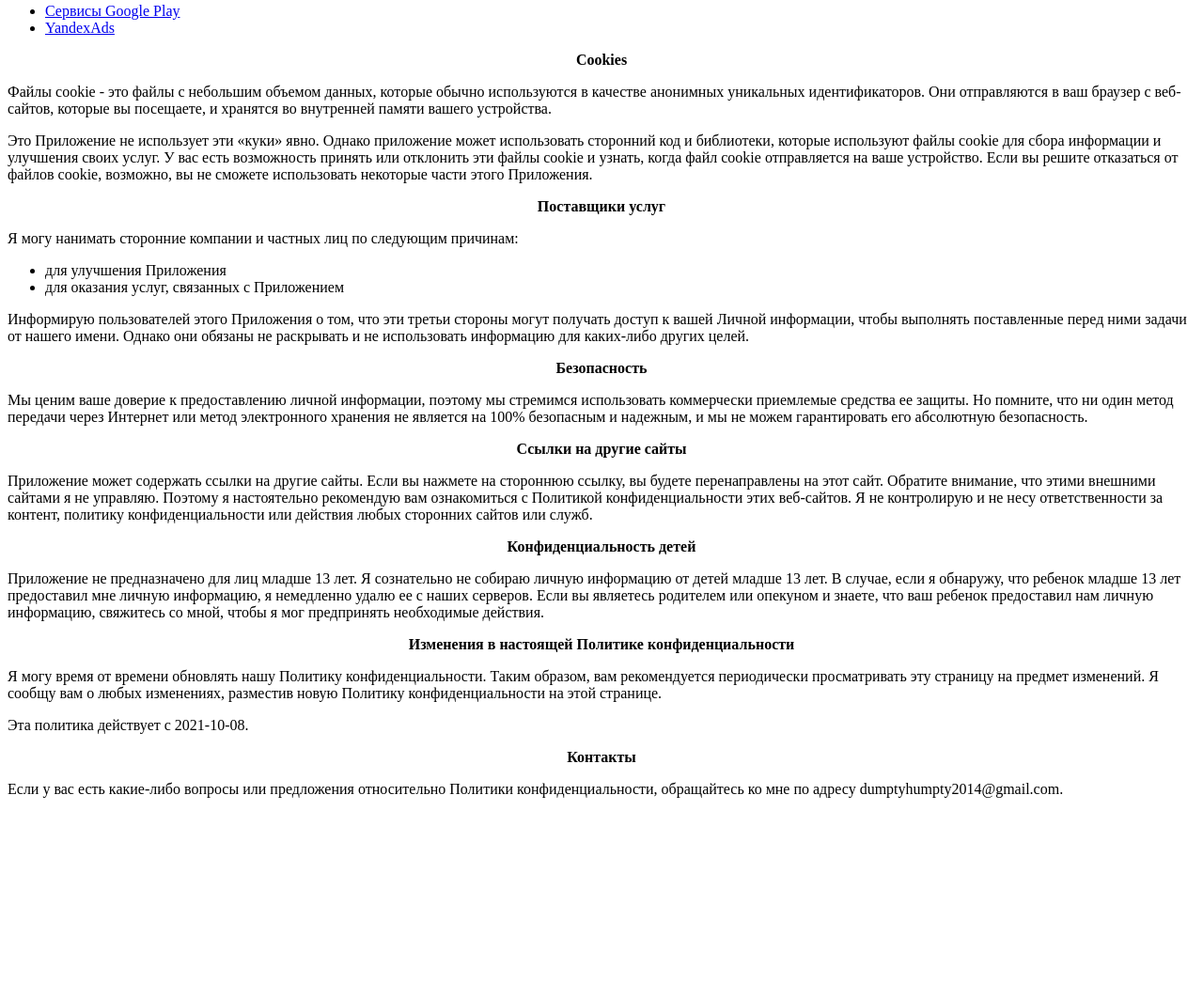
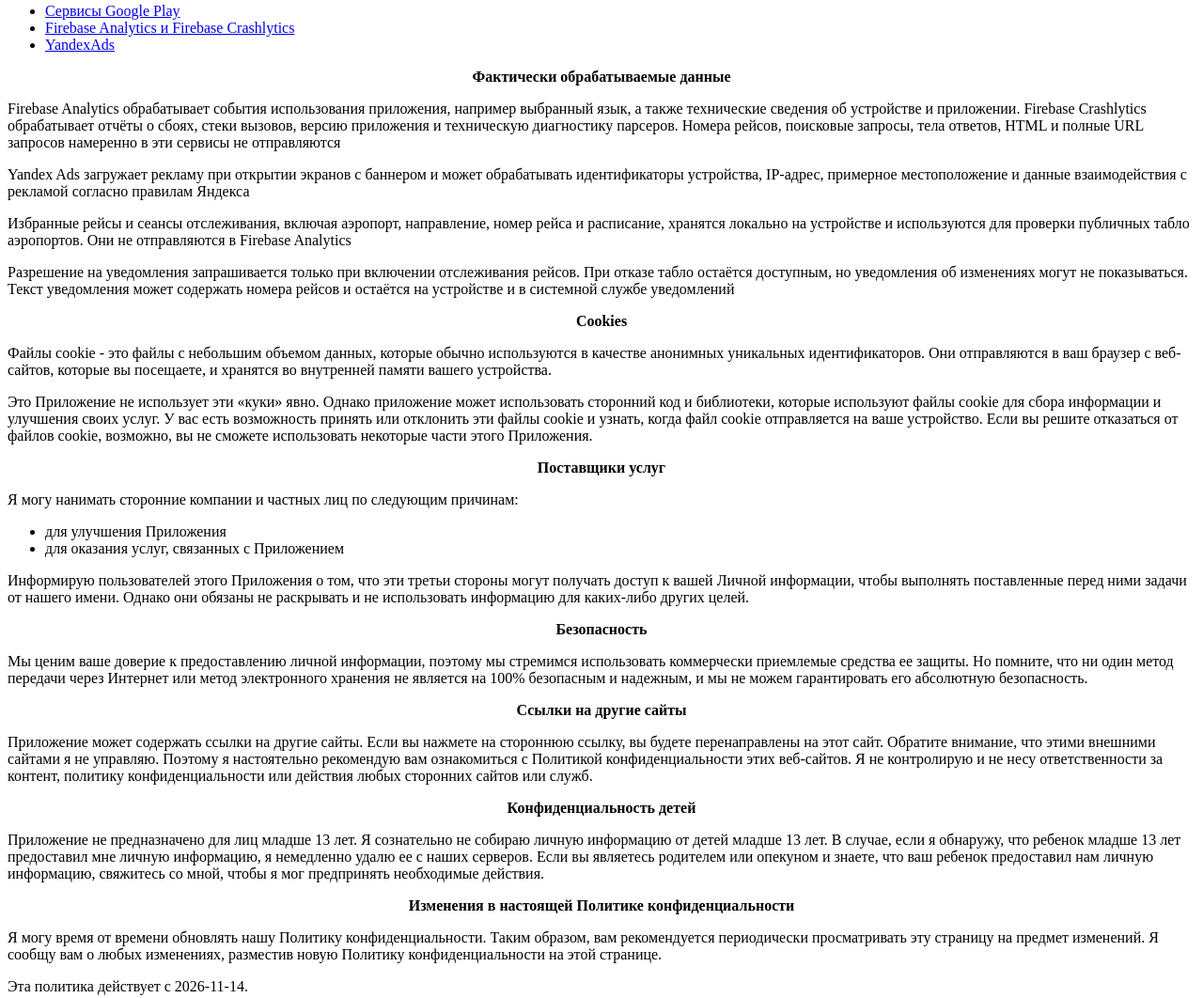
Before and after one commit to dumptyhumpty2014gmail/privacy_policy_app_ufa, a plain HTML site: page index.html in a window 1280 px wide. Shown: the part 409-1471 px from the top of the page at 94% size. Before the commit the page ends 1274 px from the top, so only its background shows below. Drawn offline with Linux system fonts and the light colour scheme.

Commit message:
Update index.html

```diff
--- a/index.html
+++ b/index.html
@@ -11,16 +11,21 @@
     <p>Сергей Смирнов создал бесплатное приложение ru.aboutnizhnynovgorod.dumptyhumpty2014.tabloufa (Приложение). Данная УСЛУГА предоставляется Сергеем Смирновым бесплатно и предназначена для использования «как есть».</p>
     <p>Эта страница используется для информирования посетителей о политике в отношении сбора, использования и раскрытия Личной информации, если кто-то решил использовать Приложение.</p>
     <p>Если вы решите использовать Приложение, вы соглашаетесь на сбор и использование информации в отношении этой политики. Личная информация, которую я собираю, используется для предоставления и улучшения сервиса. Я не буду использовать или передавать вашу информацию кому-либо, кроме случаев, описанных в настоящей Политике конфиденциальности.</p>
- <p style="text-align: center;"><strong>Сбор и использование информации</strong></p>
+  <p style="text-align: center;"><strong>Сбор и использование информации</strong></p>
     <p>Для лучшего опыта при использовании нашего Сервиса я могу потребовать от вас предоставить нам определенную личную информацию. Информация, которую я запрашиваю, будет храниться на вашем устройстве и не будет собираться мной каким-либо образом.</p>
     <p>Приложение использует сторонние сервисы, которые могут собирать информацию, используемую для вашей идентификации.</p>
     <p>Ссылка на политику конфиденциальности сторонних поставщиков услуг, используемых приложением:</p>
     <ul>
       <li><a href="https://policies.google.com/privacy?hl=ru">Сервисы Google Play</a></li>
-      <!--<li><a href="https://support.google.com/admob/answer/6128543?hl=ru">AdMob</a></li>-->
+      <li><a href="https://firebase.google.com/support/privacy">Firebase Analytics и Firebase Crashlytics</a></li>
       <li><a href="https://yandex.com/legal/confidential/">YandexAds</a></li>
   </ul>
-   <p style="text-align: center;"><strong>Cookies</strong></p>
+    <p style="text-align: center;"><strong>Фактически обрабатываемые данные</strong></p>
+    <p>Firebase Analytics обрабатывает события использования приложения, например выбранный язык, а также технические сведения об устройстве и приложении. Firebase Crashlytics обрабатывает отчёты о сбоях, стеки вызовов, версию приложения и техническую диагностику парсеров. Номера рейсов, поисковые запросы, тела ответов, HTML и полные URL запросов намеренно в эти сервисы не отправляются</p>
+   <p>Yandex Ads загружает рекламу при открытии экранов с баннером и может обрабатывать идентификаторы устройства, IP-адрес, примерное местоположение и данные взаимодействия с рекламой согласно правилам Яндекса</p>
+ <p>Избранные рейсы и сеансы отслеживания, включая аэропорт, направление, номер рейса и расписание, хранятся локально на устройстве и используются для проверки публичных табло аэропортов. Они не отправляются в Firebase Analytics</p>
+<p>Разрешение на уведомления запрашивается только при включении отслеживания рейсов. При отказе табло остаётся доступным, но уведомления об изменениях могут не показываться. Текст уведомления может содержать номера рейсов и остаётся на устройстве и в системной службе уведомлений</p>
+    <p style="text-align: center;"><strong>Cookies</strong></p>
     <p>Файлы cookie - это файлы с небольшим объемом данных, которые обычно используются в качестве анонимных уникальных идентификаторов. Они отправляются в ваш браузер с веб-сайтов, которые вы посещаете, и хранятся во внутренней памяти вашего устройства.</p>
     <p>Это Приложение не использует эти «куки» явно. Однако приложение может использовать сторонний код и библиотеки, которые используют файлы cookie для сбора информации и улучшения своих услуг. У вас есть возможность принять или отклонить эти файлы cookie и узнать, когда файл cookie отправляется на ваше устройство. Если вы решите отказаться от файлов cookie, возможно, вы не сможете использовать некоторые части этого Приложения.</p>
    <p style="text-align: center;"><strong>Поставщики услуг</strong></p>
@@ -38,7 +43,7 @@
     <p>Приложение не предназначено для лиц младше 13 лет. Я сознательно не собираю личную информацию от детей младше 13 лет. В случае, если я обнаружу, что ребенок младше 13 лет предоставил мне личную информацию, я немедленно удалю ее с наших серверов. Если вы являетесь родителем или опекуном и знаете, что ваш ребенок предоставил нам личную информацию, свяжитесь со мной, чтобы я мог предпринять необходимые действия.</p>
      <p style="text-align: center;"><strong>Изменения в настоящей Политике конфиденциальности</strong></p>
     <p>Я могу время от времени обновлять нашу Политику конфиденциальности. Таким образом, вам рекомендуется периодически просматривать эту страницу на предмет изменений. Я сообщу вам о любых изменениях, разместив новую Политику конфиденциальности на этой странице.</p>
-    <p>Эта политика действует с 2021-10-08.</p>
+    <p>Эта политика действует с 2026-11-14.</p>
      <p style="text-align: center;"><strong>Контакты</strong></p>
     <p>Если у вас есть какие-либо вопросы или предложения относительно Политики конфиденциальности, обращайтесь ко мне по адресу dumptyhumpty2014@gmail.com.</p>
     </div>
```
